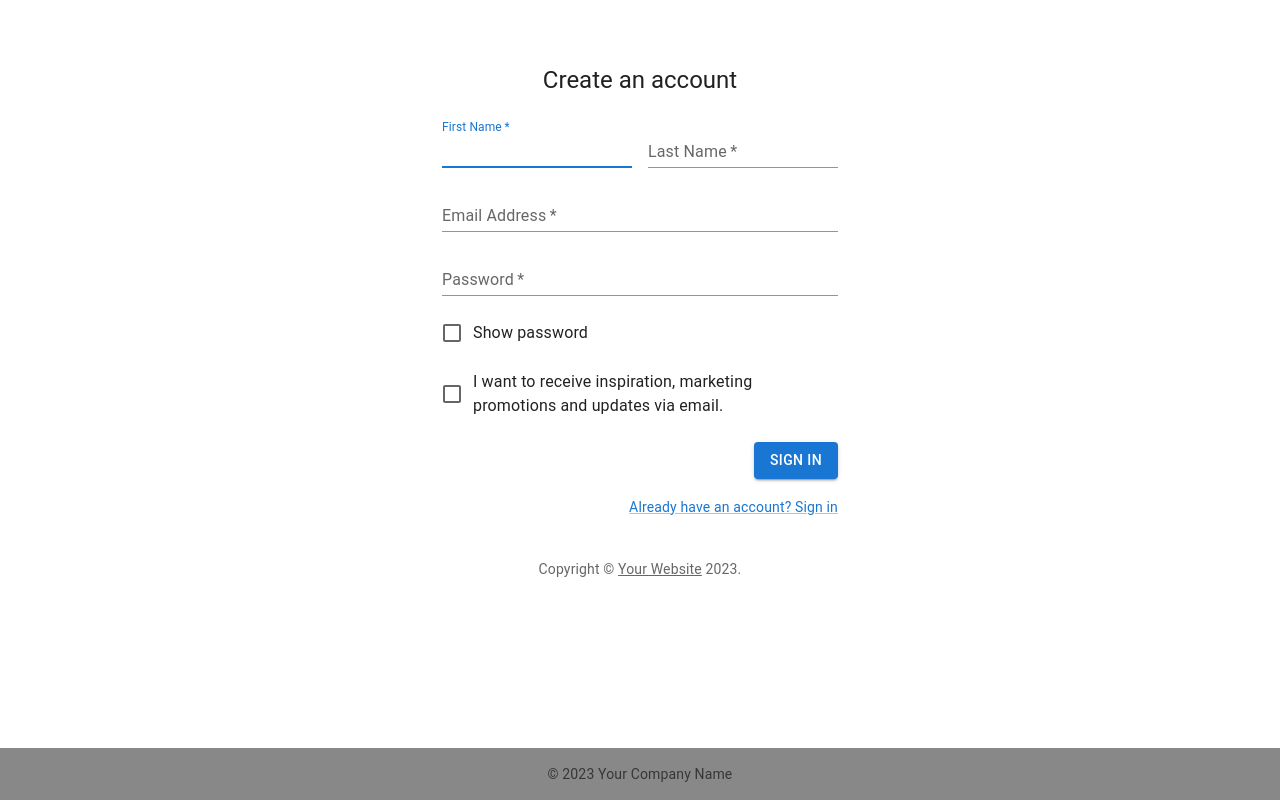
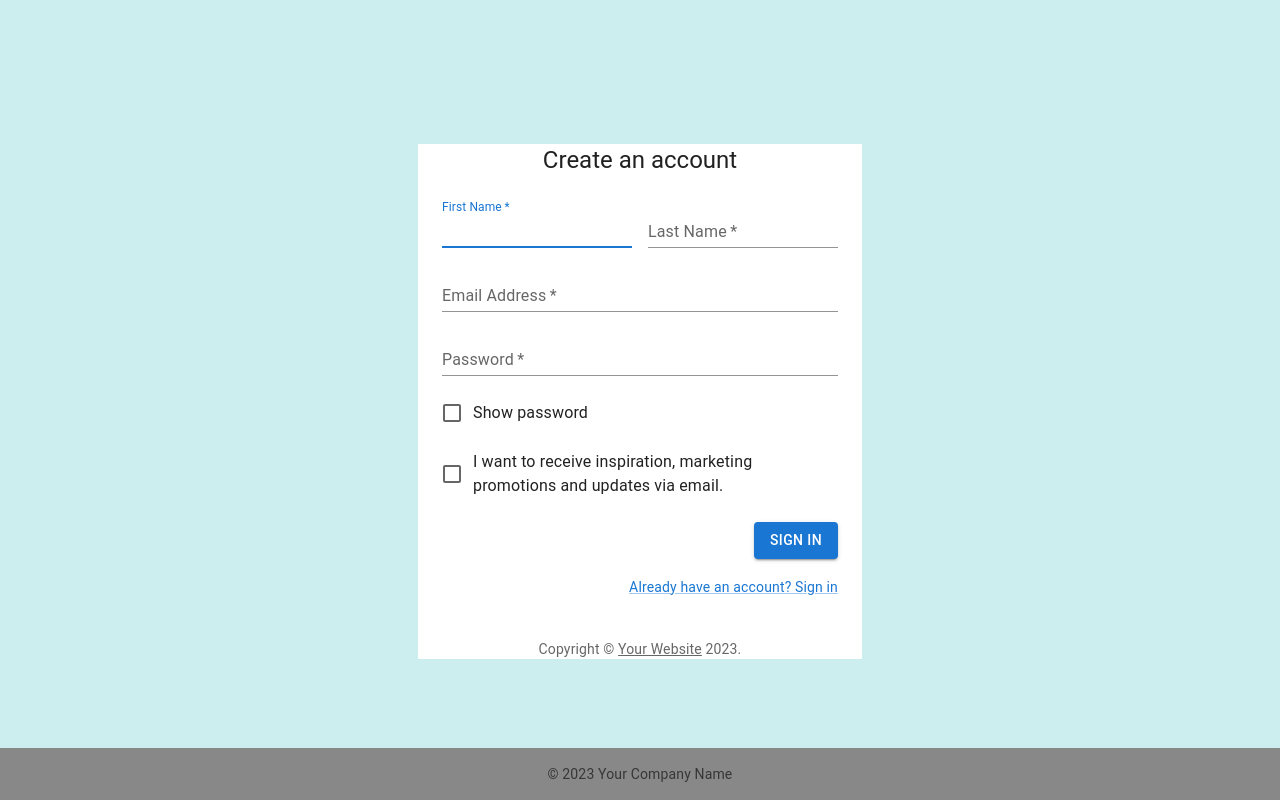
Before and after one commit to ruben-arcos/myCertsUI, a React (Create React App) app: page /signup in a window 1280 px wide. Built offline with nearby package versions, Linux system fonts and the light colour scheme.

Commit message:
sidebar.js file modified, created mycerts.js file.

```diff
--- a/src/Router.js
+++ b/src/Router.js
@@ -21,6 +21,7 @@ const checkAuth = () => {
   const Router = () => {
       return (
           <Routes>
+                {/* <Route path='/' element={<Login />} /> */}
                 <Route path='/' element={<Login />} />
                 <Route path='/dashboard' element={<Dashboard />} />
                 <Route path='/signup' element={<SignUp />} />
--- a/src/components/Dashboard.js
+++ b/src/components/Dashboard.js
@@ -1,10 +1,66 @@
 import React from "react";
 import Sidebar from "./Sidebar";
+import { Button, Divider, Typography } from "@mui/material";
+import { useTheme } from "@mui/material/styles";
+import CloudUploadIcon from "@mui/icons-material/CloudUpload";
+import { styled } from "@mui/material/styles";
+
+const drawerWidth = 240;
+
+const VisuallyHiddenInput = styled("input")({
+  clip: "rect(0 0 0 0)",
+  clipPath: "inset(50%)",
+  height: 1,
+  overflow: "hidden",
+  position: "absolute",
+  bottom: 0,
+  left: 0,
+  whiteSpace: "nowrap",
+  width: 1,
+});
+
+const themedStyles = (theme) => {
+  return {
+    content: {
+      padding: 3,
+      maxWidth: 720,
+      minWidth: 375,
+      marginLeft: drawerWidth + 8,
+    },
+    divider: {
+      // position: 'absolute',
+      // top: '50%',
+      // transform: 'translateY(-50%)',
+      // width: '100%',
+    },
+
+    buttonSection: {
+      textAlign: "center",
+      marginTop: "20px",
+      padding: "10px",
+    },
+  };
+};
 
 export default function Dashboard() {
+  const theme = useTheme();
   return (
-    <div style={{display:'flex', width:'100%'}}>
-      <Sidebar />
+    <div style={{ display: "flex", width: "100%" }}>
+      <Sidebar>
+        <main style={themedStyles(theme).content}>
+          <Typography>Good morning, Ruben</Typography>
+          <Button
+            component="label"
+            variant="contained"
+            startIcon={<CloudUploadIcon />}
+          >
+            Upload file
+            <VisuallyHiddenInput type="file" />
+          </Button>
+          <Divider style={themedStyles(theme).divider} />{" "}
+          {/* Add a centered divider */}
+        </main>
+      </Sidebar>
     </div>
   );
 }
--- a/src/components/Login.js
+++ b/src/components/Login.js
@@ -1,5 +1,3 @@
-
-
 import * as React from "react";
 // import Avatar from "@mui/material/Avatar";
 import Button from "@mui/material/Button";
--- a/src/components/Sidebar.js
+++ b/src/components/Sidebar.js
@@ -1,37 +1,77 @@
-import { Drawer, Divider, List, ListItem, ListItemButton, ListItemText, Typography } from "@mui/material"
+import {
+  Button,
+  Drawer,
+  Divider,
+  List,
+  ListItem,
+  ListItemButton,
+  ListItemText,
+  Typography,
+} from "@mui/material";
+import { styled } from "@mui/material/styles";
 import { useTheme } from "@mui/material/styles";
+import CloudUploadIcon from "@mui/icons-material/CloudUpload";
+
 // import AppsIcon from "@mui/icons-material/Apps";
 
 const drawerWidth = 240;
 
+const VisuallyHiddenInput = styled("input")({
+  clip: "rect(0 0 0 0)",
+  clipPath: "inset(50%)",
+  height: 1,
+  overflow: "hidden",
+  position: "absolute",
+  bottom: 0,
+  left: 0,
+  whiteSpace: "nowrap",
+  width: 1,
+});
+
 const themedStyles = (theme) => {
   return {
     menuButton: {
-      marginRight: 2
+      marginRight: 2,
     },
     appBar: {
-      zIndex: theme.zIndex.drawer + 1 + 1000
+      zIndex: theme.zIndex.drawer + 1 + 1000,
     },
     drawer: {
       width: drawerWidth,
       "& .MuiBackdrop-root": {
-        display: "none"
-      }
+        display: "none",
+      },
     },
     drawerPaper: {
       width: drawerWidth,
-      backgroundColor: "rgba(120,120,120,0.2)"
+      backgroundColor: "rgba(120,120,120,0.2)",
     },
     content: {
       padding: 3,
       maxWidth: 720,
       minWidth: 375,
       marginLeft: drawerWidth + 8,
+    },
+    divider: {
+      // position: 'absolute',
+      // top: '50%',
+      // transform: 'translateY(-50%)',
+      // width: '100%',
+    },
+    additionalSection: {
+      marginTop: "20px",
+      padding: "10px",
+      textAlign: "center"
+    },
+    buttonSection: {
+      textAlign: "center",
+      marginTop: "20px",
+      padding: "10px",
     }
-  }
-}
+  };
+};
 
-const CustomZIndexAppBar = () => {
+const CustomZIndexAppBar = ({children}) => {
   const theme = useTheme();
 
   return (
@@ -43,11 +83,12 @@ const CustomZIndexAppBar = () => {
         sx={themedStyles(theme).drawer}
         PaperProps={{
           sx: themedStyles(theme).drawerPaper,
-          elevation: 9
+          elevation: 9,
         }}
       >
         <List sx={{ mt: "4rem" }}>
-          {["Home", "Certification hub", "deleted images", "Email certs"].map((text, index) => (
+          {["Home", "Certification hub", "deleted images", "Email certs"].map(
+            (text, index) => (
               <ListItem key={text}>
                 <ListItemButton>
                   {/* <ListItemIcon>
@@ -56,18 +97,28 @@ const CustomZIndexAppBar = () => {
                   <ListItemText primary={text} />
                 </ListItemButton>
               </ListItem>
-          ))}
+            )
+          )}
         </List>
         <Divider />
-        <List sx={{ mt: "2rem", textAlign: "center"}}>
+        <List sx={{ mt: "2rem", textAlign: "center" }}>
           {["Expiring soon"]}
         </List>
       </Drawer>
-      <main style={{ ...themedStyles(theme).content}}>
+      <main style={themedStyles(theme).content}>
         <Typography>Good morning, Ruben</Typography>
+        <Button component="label" variant="contained" startIcon={<CloudUploadIcon />}>
+      Upload file
+      <VisuallyHiddenInput type="file" />
+    </Button>
+        <Divider style={themedStyles(theme).divider} /> {/* Add a centered divider */}
+
       </main>
+      <div style={themedStyles(theme).additionalSection}>
+        {/* Your additional section content goes here */}
       </div>
-  )
-}
+    </div>
+  );
+};
 
 export default CustomZIndexAppBar;
--- a/src/components/SignUp.js
+++ b/src/components/SignUp.js
@@ -1,4 +1,4 @@
-import { useState } from "react";
+// import { useState } from "react";
 import { useNavigate } from "react-router";
 // import Avatar from "@mui/material/Avatar";
 import Button from "@mui/material/Button";
@@ -59,16 +59,45 @@ const SignUp = (props) => {
         fullName: data.get("firstName"),
         lastName: data.get("lastName"),
       }),
-    })
-   const result = await res.json()
-       console.log(result, "this is the response now");
-    navigate("/dashboard")
+    });
+    const result = await res.json();
+    console.log(result, "this is the response now");
+    navigate("/dashboard");
   };
 
   return (
     <ThemeProvider theme={defaultTheme}>
-      <Container component="main" maxWidth="xs">
+      <Box
+        sx={{
+          display: "flex",
+          alignItems: "center",
+          justifyContent: "center",
+          marginTop: 10,
+        }}
+      >
+        {/* <img
+          src="../mycertslogin.svg"
+          alt="logo"
+          style={{ position: "absolute", top: 80 }}
+        /> */}
+      </Box>
+      <Container
+        component="main"
+        maxWidth="xs"
+        sx={{ backgroundColor: "#fff" }}
+      >
         <CssBaseline />
+        <div
+          style={{
+            backgroundColor: "#CCEEEE",
+            position: "fixed",
+            top: 0,
+            left: 0,
+            width: "100%",
+            height: "100vh",
+            zIndex: -1, // Ensure this is behind other content
+          }}
+        />
         <Box
           sx={{
             marginTop: 8,
```
Also changed, not shown: src/components/MyCerts.js (added). Lines whose indentation alone changed are shown as unchanged.
